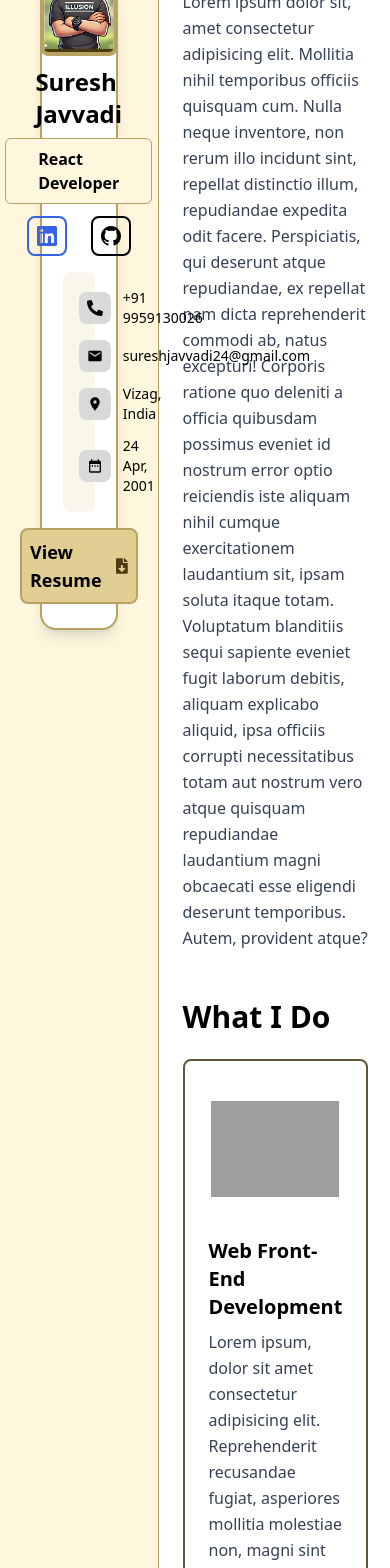
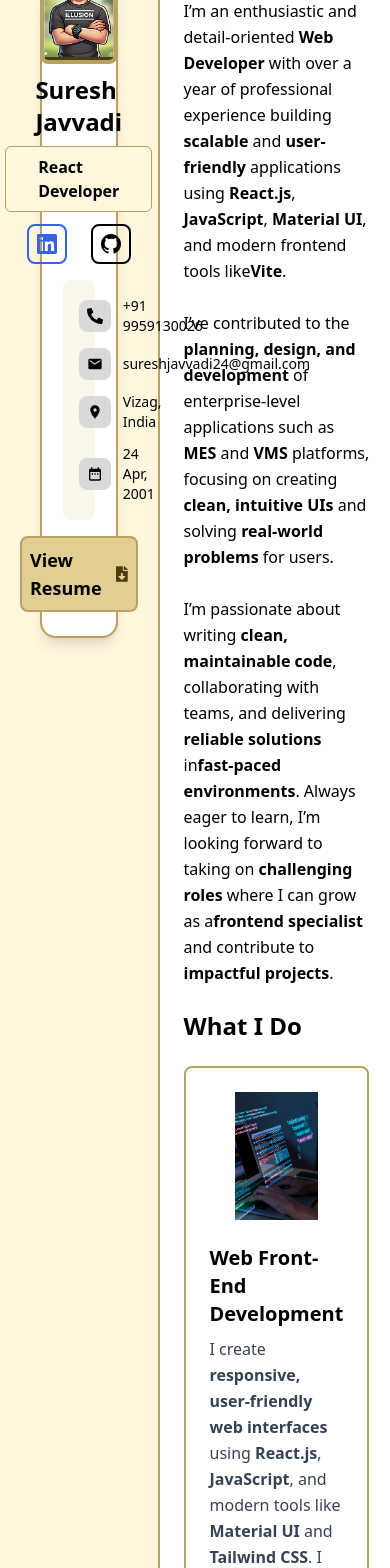
Before and after one commit to suresh-javvadi/sj-portfolio, a React (Vite) app: page / in a window 390 px wide. Shown: the part 200-1768 px from the top of the page. Built offline with nearby package versions, Linux system fonts and the light colour scheme; grey boxes are pictures that could not be loaded.

Commit message:
refactor: introduce CSS variables for colors and update all components

```diff
--- a/src/components/NavBar.jsx
+++ b/src/components/NavBar.jsx
@@ -19,7 +19,7 @@ const NavBar = () => {
   ];
 
   return (
-    <nav className="flex flex-col gap-6 items-center bg-white dark:bg-black p-4 border-2 border-[#B7A261] rounded-lg">
+    <nav className="flex flex-col gap-6 items-center bg-[var(--bg-sec)] p-4 border-2 border-[var(--border-main)] rounded-lg">
       {navItems.map((item) => {
         const Icon = item.icon;
         const isActive = location.pathname === item.path;
@@ -31,7 +31,7 @@ const NavBar = () => {
             className={`flex flex-col items-center text-sm transition rounded-lg p-2 w-16
               ${
                 isActive
-                  ? "bg-[#B7A261] text-white dark:text-black"
+                  ? "bg-[var(--bg-hlt)]"
                   : "bg-[#FEF6DD] dark:bg-[#3B3729] text-black dark:text-[#A89D9D] hover:scale-110"
               }`}
           >
--- a/src/components/ProfileCard.jsx
+++ b/src/components/ProfileCard.jsx
@@ -11,13 +11,13 @@ const ProfileCard = () => {
       <img
         src={profileAvatar}
         alt="Profile"
-        className="w-32 h-32 rounded-lg object-cover border-4 border-[#B7A261] dark:border-[#4B3D10] absolute top-20 left-1/2 transform -translate-x-1/2 -translate-y-1/2"
+        className="w-32 h-32 rounded-lg object-cover border-4 border-[var(--border-main)] absolute top-20 left-1/2 transform -translate-x-1/2 -translate-y-1/2"
       />
-      <div className="p-6 flex flex-col items-center bg-white border-2 border-[#B7A261] shadow-lg rounded-2xl dark:bg-black mt-16 dark:border-[#4B3D10]">
+      <div className="p-6 flex flex-col items-center bg-[var(--bg-sec)] border-2 border-[var(--border-main)] shadow-lg rounded-2xl mt-16">
         <h1 className="mt-16 text-2xl font-bold dark:text-[#CCC0C0]">
           Suresh Javvadi
         </h1>
-        <h2 className="bg-[#FEF6DD] dark:bg-[#272522] border border-[#B7A261] dark:border-[#4B3D10] dark:text-[#CCC0C0] py-2 px-8 mt-2 rounded-md font-semibold">
+        <h2 className="bg-[#FEF6DD] dark:bg-[#272522] border border-[var(--border-main)] dark:text-[#CCC0C0] py-2 px-8 mt-2 rounded-md font-semibold">
           React Developer
         </h2>
         <div className="flex gap-6 mt-3">
@@ -64,7 +64,7 @@ const ProfileCard = () => {
             href="/resume.pdf"
             target="_blank"
             rel="noopener noreferrer"
-            className="bg-[#E0CE93] dark:bg-[#C2B293] text-black font-semibold text-lg p-2 border-2 rounded-lg border-[#B7A261] dark:border-[#4B3D10] hover:scale-105 transition-transform flex items-center gap-2"
+            className="bg-[#E0CE93] dark:bg-[#C2B293] text-black font-semibold text-lg p-2 border-2 rounded-lg border-[var(--border-main)] dark:border-[#4B3D10] hover:scale-105 transition-transform flex items-center gap-2"
           >
             <span>View Resume</span>
             <FaFileDownload
--- a/src/index.css
+++ b/src/index.css
@@ -2,6 +2,30 @@
 @custom-variant dark (&:where(.dark, .dark *));
 
 @layer base {
+  :root {
+    --bg-main: #fef6dd;
+    --text-main: black;
+    --border-main: #b7a261;
+    --bg-hlt: #b7a261;
+    --bg-hlt-hover: #9d8a55;
+
+    --bg-sec: white;
+
+    --beg-ter: #fdf4f4;
+  }
+
+  .dark {
+    --bg-main: #1e1e1e;
+    --text-main: white;
+    --border-main: #4b3d10;
+    --bg-hlt: #b7a261;
+    --bg-hlt-hover: #9d8a55;
+
+    --bg-sec: black;
+
+    --bg-ter: #60594b;
+  }
+
   button {
     @apply cursor-pointer;
   }
--- a/src/layout/AppLayout.jsx
+++ b/src/layout/AppLayout.jsx
@@ -6,7 +6,7 @@ import NavBar from "../components/NavBar";
 
 const AppLayout = () => {
   return (
-    <div className="min-h-screen bg-[#FEF6DD] dark:bg-[#1E1E1E] dark:text-white text-black px-10 py-6">
+    <div className="min-h-screen bg-[var(--bg-main)] text-[var(--text-main)] py-8 px-10">
       <Header />
       <div className="flex flex-1">
         <ProfileCard />
--- a/src/pages/About.jsx
+++ b/src/pages/About.jsx
@@ -1,30 +1,41 @@
 import React from "react";
-import webFrontendDev from "../assets/web-front-end-dev.png";
+import webFrontendDev from "../assets/web_front_end_dev.png";
 
 const About = () => {
   return (
-    <section className="p-6 space-y-12 bg-white dark:bg-black border border-[#B7A261] dark:[#4B3D10] rounded-lg">
+    <div className="bg-[var(--bg-sec)] border-2 border-[var(--border-main)] rounded-lg p-6 space-y-6">
       <div className="max-w-3xl mx-auto">
         <h1 className="text-3xl font-bold mb-4">About Me</h1>
-        <p className="text-gray-700 dark:text-gray-300 leading-relaxed">
-          Lorem ipsum dolor sit, amet consectetur adipisicing elit. Mollitia
-          nihil temporibus officiis quisquam cum. Nulla neque inventore, non
-          rerum illo incidunt sint, repellat distinctio illum, repudiandae
-          expedita odit facere. Perspiciatis, qui deserunt atque repudiandae, ex
-          repellat nam dicta reprehenderit commodi ab, natus excepturi! Corporis
-          ratione quo deleniti a officia quibusdam possimus eveniet id nostrum
-          error optio reiciendis iste aliquam nihil cumque exercitationem
-          laudantium sit, ipsam soluta itaque totam. Voluptatum blanditiis sequi
-          sapiente eveniet fugit laborum debitis, aliquam explicabo aliquid,
-          ipsa officiis corrupti necessitatibus totam aut nostrum vero atque
-          quisquam repudiandae laudantium magni obcaecati esse eligendi deserunt
-          temporibus. Autem, provident atque?
+        <p className="leading-relaxed">
+          I’m an enthusiastic and detail-oriented <strong>Web Developer</strong>{" "}
+          with over a year of professional experience building{" "}
+          <strong>scalable</strong> and <strong>user-friendly</strong>{" "}
+          applications using <strong>React.js</strong>,{" "}
+          <strong>JavaScript</strong>, <strong>Material UI</strong>, and modern
+          frontend tools like
+          <strong>Vite</strong>.
+          <br />
+          <br />
+          I’ve contributed to the{" "}
+          <strong>planning, design, and development</strong> of enterprise-level
+          applications such as <strong>MES</strong> and <strong>VMS</strong>{" "}
+          platforms, focusing on creating <strong>clean, intuitive UIs</strong>{" "}
+          and solving <strong>real-world problems</strong> for users.
+          <br />
+          <br />
+          I’m passionate about writing <strong>clean, maintainable code</strong>
+          , collaborating with teams, and delivering{" "}
+          <strong>reliable solutions</strong> in
+          <strong>fast-paced environments</strong>. Always eager to learn, I’m
+          looking forward to taking on <strong>challenging roles</strong> where
+          I can grow as a<strong>frontend specialist</strong> and contribute to{" "}
+          <strong>impactful projects</strong>.
         </p>
       </div>
       <div className="max-w-3xl mx-auto">
-        <h1 className="text-3xl font-bold mb-6">What I Do</h1>
+        <h1 className="text-2xl font-bold mb-6">What I Do</h1>
 
-        <div className="flex flex-col md:flex-row items-center border-2 border-[#625839] rounded-lg p-6 gap-6 dark:bg-[#60594B]">
+        <div className="flex flex-col md:flex-row items-center border-2 border-[var(--border-main)] dark:border-[#625839] rounded-lg p-6 gap-6 bg-[var(--bg-ter)]">
           <img
             src={webFrontendDev}
             alt="Web Front-End Development"
@@ -36,15 +47,19 @@ const About = () => {
               Web Front-End Development
             </h2>
             <p className="text-gray-700 dark:text-gray-300 leading-relaxed">
-              Lorem ipsum, dolor sit amet consectetur adipisicing elit.
-              Reprehenderit recusandae fugiat, asperiores mollitia molestiae
-              non, magni sint suscipit eaque corporis, tempora placeat amet
-              ipsam eligendi assumenda deleniti ullam soluta impedit.
+              I create <strong>responsive, user-friendly web interfaces</strong>{" "}
+              using
+              <strong> React.js</strong>, <strong>JavaScript</strong>, and
+              modern tools like
+              <strong> Material UI</strong> and <strong>Tailwind CSS</strong>. I
+              focus on
+              <strong>clean code</strong>, <strong>scalable components</strong>,
+              and delivering a smooth <strong>user experience</strong>.
             </p>
           </div>
         </div>
       </div>
-    </section>
+    </div>
   );
 };
 
--- a/src/pages/ContactMe.jsx
+++ b/src/pages/ContactMe.jsx
@@ -2,7 +2,7 @@ import React from "react";
 
 const ContactMe = () => {
   return (
-    <div className="bg-white dark:bg-black p-8 rounded-lg border-2 border-[#4B3D10]">
+    <div className="bg-[var(--bg-sec)] border-2 border-[var(--border-main)] rounded-lg p-6 space-y-6">
       <h1 className="text-2xl font-bold  mb-6">Contact Me</h1>
 
       <form className="space-y-4">
@@ -14,7 +14,7 @@ const ContactMe = () => {
             type="text"
             id="name"
             name="name"
-            className="w-full p-3 rounded-lg border border-[#4B3D10] bg-transparent focus:ring-2 focus:ring-[#B7A261] outline-none"
+            className="w-full p-3 rounded-lg border border-[var(--border-main)] bg-transparent focus:ring-2 focus:ring-[#B7A261] outline-none"
             placeholder="Enter your name"
             required
           />
@@ -27,7 +27,7 @@ const ContactMe = () => {
             type="email"
             id="email"
             name="email"
-            className="w-full p-3 rounded-lg border border-[#4B3D10] bg-transparent focus:ring-2 focus:ring-[#B7A261] outline-none"
+            className="w-full p-3 rounded-lg border border-[var(--border-main)] bg-transparent focus:ring-2 focus:ring-[#B7A261] outline-none"
             placeholder="Enter your email"
             required
           />
@@ -40,14 +40,14 @@ const ContactMe = () => {
             id="message"
             name="message"
             rows="5"
-            className="w-full p-3 rounded-lg border border-[#4B3D10] bg-transparent focus:ring-2 focus:ring-[#B7A261] outline-none resize-none"
+            className="w-full p-3 rounded-lg border border-[var(--border-main)] bg-transparent focus:ring-2 focus:ring-[#B7A261] outline-none resize-none"
             placeholder="Write your message..."
             required
           ></textarea>
         </div>
         <button
           type="submit"
-          className="bg-[#B7A261] text-black font-semibold py-2 px-4 rounded-lg hover:bg-[#9d8a55] transition"
+          className="bg-[var(--bg-hlt)] text-black font-semibold py-2 px-4 rounded-lg hover:bg-[var(--bg-hlt-hover)] transition"
         >
           Submit
         </button>
--- a/src/pages/Experience.jsx
+++ b/src/pages/Experience.jsx
@@ -28,11 +28,11 @@ const Experience = () => {
   const startDate = "2024-05-01";
 
   return (
-    <div className="bg-white dark:bg-black border-2 border-[#4B3D10] p-6 space-y-10 rounded-lg">
+    <div className="bg-[var(--bg-sec)] border-2 border-[var(--border-main)] rounded-lg p-6 space-y-6">
       {/* Education */}
       <div>
         <h1 className="text-2xl font-bold mb-4">Education</h1>
-        <div className="p-6 border-2 border-[#4B3D10] rounded-lg">
+        <div className="p-6 border-2 border-[var(--border-main)] rounded-lg">
           <h2 className="text-lg font-semibold">
             B.Tech in Computer Science and Engineering
           </h2>
@@ -46,11 +46,11 @@ const Experience = () => {
       {/* Experience */}
       <div>
         <h1 className="text-2xl font-bold mb-4">Experience</h1>
-        <div className="flex items-center gap-6 p-6 border-2 border-[#4B3D10] rounded-lg">
+        <div className="flex items-center gap-6 p-6 border-2 border-[var(--border-main)] rounded-lg">
           <img
             src={scutoidLogo}
             alt="Scutoid Technologies Logo"
-            className="w-20 h-20 rounded-lg object-cover border border-[#4B3D10] p-2"
+            className="w-20 h-20 rounded-lg object-cover border border-[var(--border-main)] p-2"
           />
           <div>
             <h3 className="text-lg font-semibold">
--- a/src/pages/Projects.jsx
+++ b/src/pages/Projects.jsx
@@ -26,14 +26,14 @@ const Projects = () => {
   ];
 
   return (
-    <div className="bg-white dark:bg-black p-8 rounded-lg space-y-10 border border-[#B7A261]">
+    <div className="bg-[var(--bg-sec)] border-2 border-[var(--border-main)] rounded-lg p-6 space-y-6">
       <h1 className="text-3xl font-bold mb-6">Projects</h1>
 
       <div className="grid grid-cols-2 gap-6">
         {projects.map(({ name, img, link, github, tech }, index) => (
           <div
             key={index}
-            className="bg-[#F9F6EA] dark:bg-[#403D32] border-2 border-[#4B3D10] rounded-xl p-4 hover:scale-105 transition-transform duration-300 flex flex-col"
+            className="bg-[var(--bg-ter)] border-2 border-[var(--border-main)] rounded-xl p-4 hover:scale-105 transition-transform duration-300 flex flex-col"
           >
             <a href={link} target="_blank">
               <img
--- a/src/pages/Skills.jsx
+++ b/src/pages/Skills.jsx
@@ -38,7 +38,7 @@ const Skills = () => {
         className="flex flex-col items-center gap-4 hover:scale-105 transition-transform duration-200"
       >
         <div
-          className="w-24 h-24 flex items-center justify-center border-2 border-[#B7A261] rounded-xl p-1
+          className="w-24 h-24 flex items-center justify-center border-2 border-[var(--border-main)] rounded-xl p-1
                         shadow-[0_4px_10px_rgba(248,223,145,0.6)] bg-transparent"
         >
           <Icon className={`${color} w-18 h-18`} aria-hidden="true" />
@@ -50,7 +50,7 @@ const Skills = () => {
   };
 
   return (
-    <div className="bg-white dark:bg-black border-2 border-[#4B3D10] p-6 space-y-10 rounded-lg">
+    <div className="bg-[var(--bg-sec)] border-2 border-[var(--border-main)] rounded-lg p-6 space-y-6">
       <div>
         <h1 className="text-3xl font-bold mb-6">Skills</h1>
         <div className="flex flex-row flex-wrap gap-4">
```
